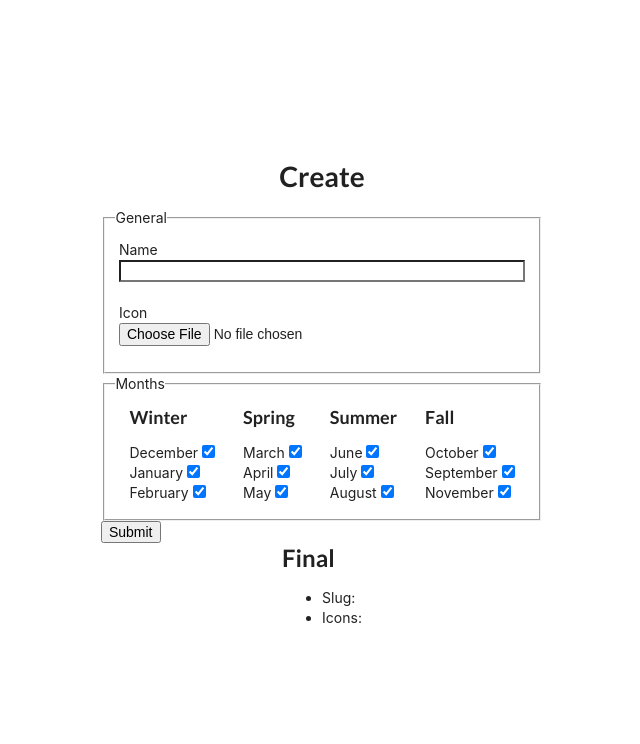
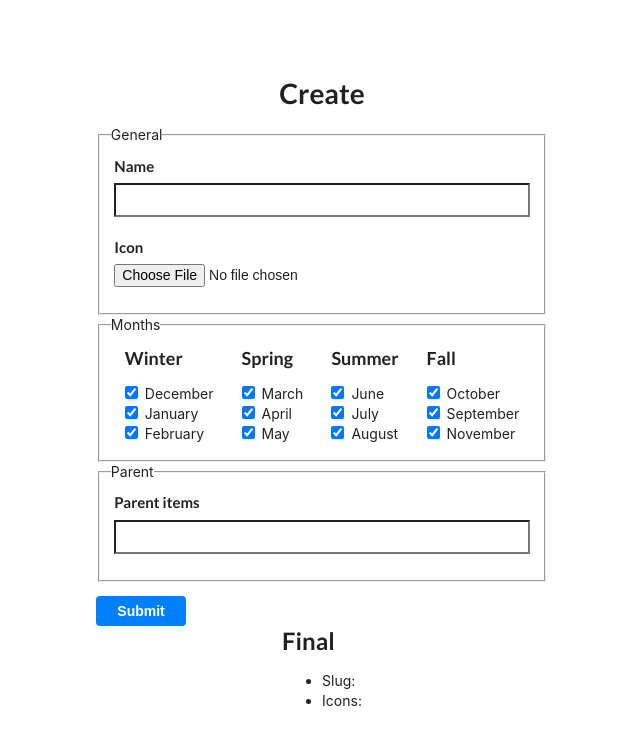
Before and after one commit to CecilieMariendal/greens, a Next.js app: page /admin/create in a window 1280 px wide. Shown: the top 744 px of the page, without its empty margins (318-958 px from the left). Built offline with nearby package versions, Linux system fonts and the light colour scheme; no server answers; the database is empty.

Commit message:
Wip create styles

```diff
--- a/pages/admin/create.js
+++ b/pages/admin/create.js
@@ -83,13 +83,13 @@ export default function Create(data) {
                     <legend>General</legend>
 
                     <label htmlFor="name" className={styles.inputField}>
-                        Name
+                        <h4>Name</h4>
                         <input type="text" name="name" value={name} onChange={changeName}/>
                         <span></span>
                     </label>
 
                     <label htmlFor="icon" className={styles.inputField}>
-                        Icon
+                        <h4>Icon</h4>
                         <input type="file" name="icon" onChange={changeIcon}/>
                         <span></span>
                     </label>
@@ -100,34 +100,43 @@ export default function Create(data) {
 
                     <div>
                         <h3>Winter</h3>
-                        <label>December <input type="checkbox" value="12" checked={months.includes(12)} onChange={changemonth}/></label>
-                        <label>January <input type="checkbox" value="1" checked={months.includes(1)} onChange={changemonth}/></label>
-                        <label>February <input type="checkbox" value="2" checked={months.includes(2)} onChange={changemonth}/></label>
+                        <label><input type="checkbox" value="12" checked={months.includes(12)} onChange={changemonth}/>December</label>
+                        <label><input type="checkbox" value="1" checked={months.includes(1)} onChange={changemonth}/>January</label>
+                        <label><input type="checkbox" value="2" checked={months.includes(2)} onChange={changemonth}/>February</label>
                     </div>
 
                     <div>
                         <h3>Spring</h3>
-                        <label >March <input type="checkbox" value="3" checked={months.includes(3)} onChange={changemonth}/></label>
-                        <label>April <input type="checkbox" value="4" checked={months.includes(4)} onChange={changemonth}/></label>
-                        <label>May <input type="checkbox" value="5" checked={months.includes(5)} onChange={changemonth}/></label>
+                        <label><input type="checkbox" value="3" checked={months.includes(3)} onChange={changemonth}/>March</label>
+                        <label><input type="checkbox" value="4" checked={months.includes(4)} onChange={changemonth}/>April</label>
+                        <label><input type="checkbox" value="5" checked={months.includes(5)} onChange={changemonth}/>May</label>
                     </div>
 
                     <div>
                         <h3>Summer</h3>
-                        <label>June <input type="checkbox" value="6" checked={months.includes(6)} onChange={changemonth}/></label>
-                        <label>July <input type="checkbox" value="7" checked={months.includes(7)} onChange={changemonth}/></label>
-                        <label>August <input type="checkbox" value="8" checked={months.includes(8)} onChange={changemonth}/></label>
+                        <label><input type="checkbox" value="6" checked={months.includes(6)} onChange={changemonth}/>June</label>
+                        <label><input type="checkbox" value="7" checked={months.includes(7)} onChange={changemonth}/>July</label>
+                        <label><input type="checkbox" value="8" checked={months.includes(8)} onChange={changemonth}/>August</label>
                     </div>
 
                     <div>
                         <h3>Fall</h3>
-                        <label>October <input type="checkbox" value="10" checked={months.includes(10)} onChange={changemonth}/></label>
-                        <label>September <input type="checkbox" value="9" checked={months.includes(9)} onChange={changemonth}/></label>
-                        <label>November <input type="checkbox" value="11" checked={months.includes(11)} onChange={changemonth}/></label>
+                        <label><input type="checkbox" value="10" checked={months.includes(10)} onChange={changemonth}/>October</label>
+                        <label><input type="checkbox" value="9" checked={months.includes(9)} onChange={changemonth}/>September</label>
+                        <label><input type="checkbox" value="11" checked={months.includes(11)} onChange={changemonth}/>November</label>
                     </div>
                 </fieldset>
 
-                <button type="submit">Submit</button>
+                <fieldset>
+                    <legend>Parent</legend>
+                    <label htmlFor="parent" className={styles.inputField}>
+                        <h4>Parent items</h4>
+                        <input type="text"/>
+                    </label>
+                    <ul></ul>
+                </fieldset>
+
+                <button className={styles.submit} type="submit">Submit</button>
             </form>
 
             <div>
--- a/styles/Edit.module.css
+++ b/styles/Edit.module.css
@@ -20,6 +20,10 @@
     display: block;
 }
 
+.fieldset label input {
+    margin-right: 0.5rem;
+}
+
 .inputField {
     display: flex;
     flex-direction: column;
@@ -27,3 +31,21 @@
     padding: 0.25rem;
     border-color: grey;
 }
+
+.inputField h4 {
+    margin-bottom: 0.5rem;
+}
+
+.inputField input[type=text] {
+    padding: 0.5rem;
+}
+
+.submit {
+    margin-top: 1rem;
+    padding: 0.5rem 1.5rem;
+    background-color: hsl(210, 100%, 50%);
+    color: white;
+    font-weight: bold;
+    border: none;
+    border-radius: 4px;
+}
```
